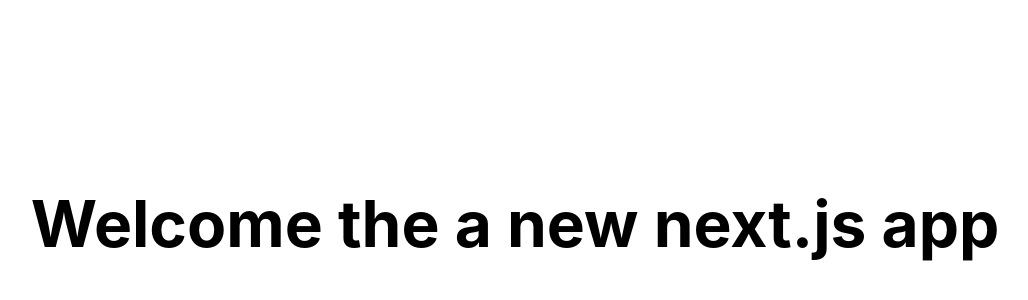
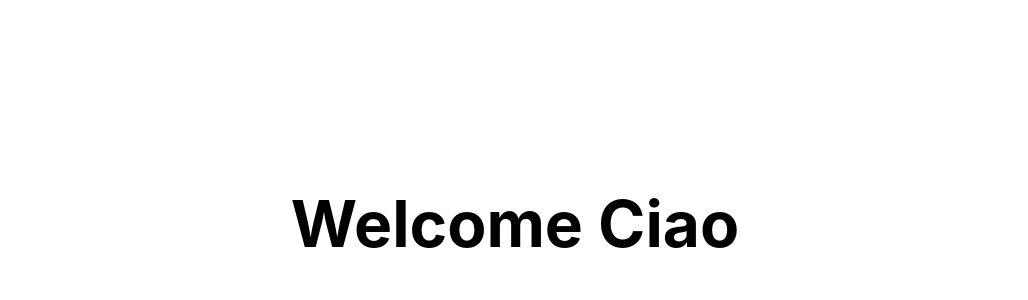
Before and after one commit to domenicofalco/dfalco.com, a Next.js app: page / in a window 1280 px wide. Shown: the part 176-476 px from the top of the page, without its empty margins (125-1153 px from the left). Built offline with nearby package versions, Linux system fonts and the light colour scheme.

Commit message:
change title h1 again

```diff
--- a/pages/index.js
+++ b/pages/index.js
@@ -9,7 +9,7 @@
         <link rel="icon" href="/favicon.ico" />
       </Head>
 
-      <h1 className={styles.title}>Welcome the a new next.js app</h1>
+      <h1 className={styles.title}>Welcome Ciao</h1>
     </div>
   );
 }
```
